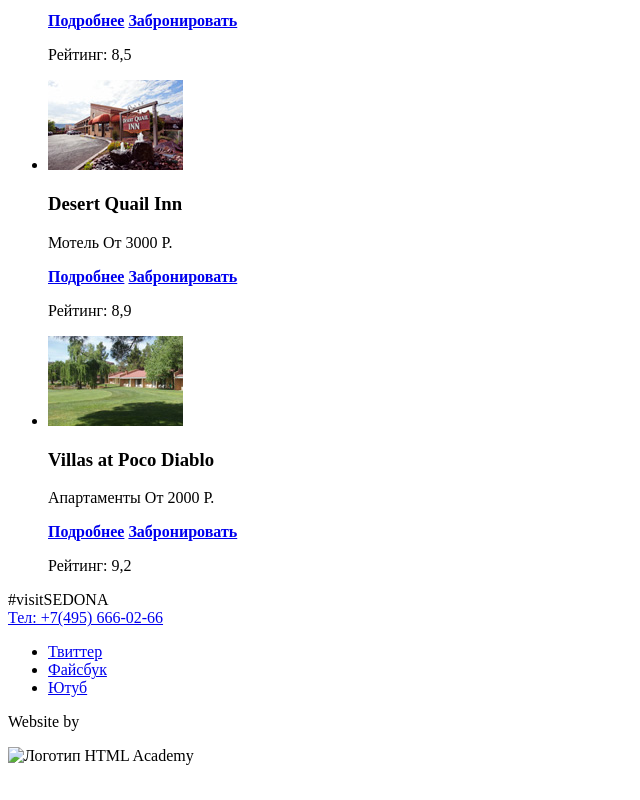
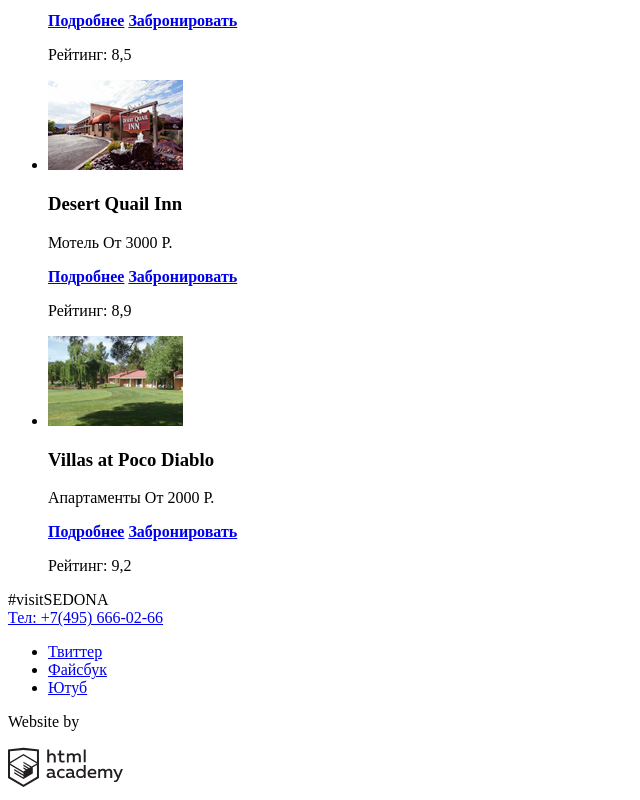
Before and after one commit to motakuji-kun/1291145-sedona-27, a plain HTML site: page catalog.html in a window 1280 px wide. Shown: the part 362-1162 px from the top of the page, without its empty margins (0-640 px from the left). Before the commit the page ends 1135 px from the top, so only its background shows below. Drawn offline with Linux system fonts and the light colour scheme.

Commit message:
Update catalog.html
Мелкие правки

```diff
--- a/catalog.html
+++ b/catalog.html
@@ -70,6 +70,6 @@
 
       <div class="copyright">
       <p>Website by</p>
-      <img src="img/logo-htmla.svg" width="115" height="41" alt="Логотип HTML Academy">
+      <img src="img/logo-htmlacademy.svg" width="115" height="41" alt="Логотип HTML Academy">
       </div>
     </footer>
```
